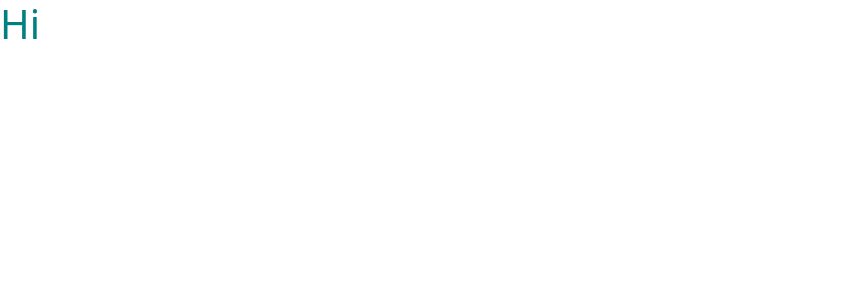
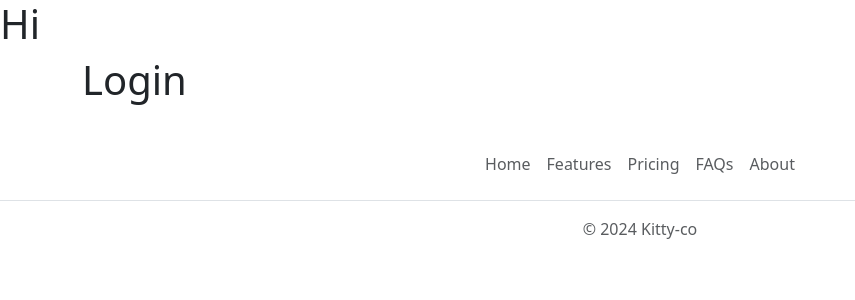
Before and after one commit to KityLinn/Linn-Kristine-Exam-2, a React (Vite) app: page / in a window 1280 px wide. Shown: the top 300 px of the page, without its empty margins (0-855 px from the left). Built offline with nearby package versions, Linux system fonts and the light colour scheme.

Commit message:
Setup basic pages and routers

```diff
--- a/src/App.jsx
+++ b/src/App.jsx
@@ -1,15 +1,24 @@
-
+import {Routes, Route} from "react-router-dom";
+import { Layout } from "./components/Layout.jsx";
+import { Login } from "./pages/Login.jsx";
+import { Venues } from "./pages/Venues.jsx";
+import { Singlevenue } from "./pages/Singlevenue.jsx";
 
 
 function App() {
-
-
   return (
     <>
-    <h1 className=" text-primary">Hi</h1>
-
+      <Layout>
+        <main className="container">
+          <Routes>
+            <Route path="/" element={<Login />} />
+            <Route path="/venues" element={<Venues />} />
+            <Route path="/product/:id" element={<Singlevenue />} />
+          </Routes>
+        </main>
+      </Layout>
     </>
-  )
+  );
 }
 
 export default App
--- /dev/null
+++ b/src/components/Footer.jsx
@@ -0,0 +1,38 @@
+import { Link } from "react-router-dom";
+
+export function Footer() {
+  return (
+    <>
+      <footer className="py-3 my-4">
+        <ul className="nav justify-content-center border-bottom pb-3 mb-3">
+          <li className="nav-item">
+            <Link to="#" className="nav-link px-2 text-muted">
+              Home
+            </Link>
+          </li>
+          <li className="nav-item">
+            <Link to="#" className="nav-link px-2 text-muted">
+              Features
+            </Link>
+          </li>
+          <li className="nav-item">
+            <Link to="#" className="nav-link px-2 text-muted">
+              Pricing
+            </Link>
+          </li>
+          <li className="nav-item">
+            <Link to="#" className="nav-link px-2 text-muted">
+              FAQs
+            </Link>
+          </li>
+          <li className="nav-item">
+            <Link to="#" className="nav-link px-2 text-muted">
+              About
+            </Link>
+          </li>
+        </ul>
+        <p className="text-center text-muted">© 2024 Kitty-co</p>
+      </footer>
+    </>
+  );
+}
--- /dev/null
+++ b/src/components/Header.jsx
@@ -0,0 +1,8 @@
+export function Header() {
+
+    return (
+     <>
+     <h1>Hi</h1>
+     </>
+   );
+ }
--- /dev/null
+++ b/src/components/Layout.jsx
@@ -0,0 +1,12 @@
+import { Header } from "./Header.jsx";
+import { Footer } from "./Footer.jsx";
+
+export function Layout({ children }) {
+  return (
+    <>
+      <Header />
+      {children}
+      <Footer />
+    </>
+  );
+}
--- a/src/main.jsx
+++ b/src/main.jsx
@@ -2,9 +2,12 @@ import React from 'react'
 import ReactDOM from 'react-dom/client'
 import App from './App.jsx'
 import "./scss/style.scss"
+import { BrowserRouter } from 'react-router-dom'
 
 ReactDOM.createRoot(document.getElementById('root')).render(
   <React.StrictMode>
-    <App />
+    <BrowserRouter>
+      <App />
+    </BrowserRouter>
   </React.StrictMode>,
 )
--- /dev/null
+++ b/src/pages/Login.jsx
@@ -0,0 +1,8 @@
+export function Login() {
+
+    return (
+     <>
+     <h1>Login</h1>
+     </>
+   );
+ }
--- /dev/null
+++ b/src/pages/Singlevenue.jsx
@@ -0,0 +1,8 @@
+export function Singlevenue() {
+
+    return (
+     <>
+     <h1>Singlevenue</h1>
+     </>
+   );
+ }
--- /dev/null
+++ b/src/pages/Venues.jsx
@@ -0,0 +1,8 @@
+export function Venues() {
+
+    return (
+     <>
+     <h1>Venues</h1>
+     </>
+   );
+ }
```
